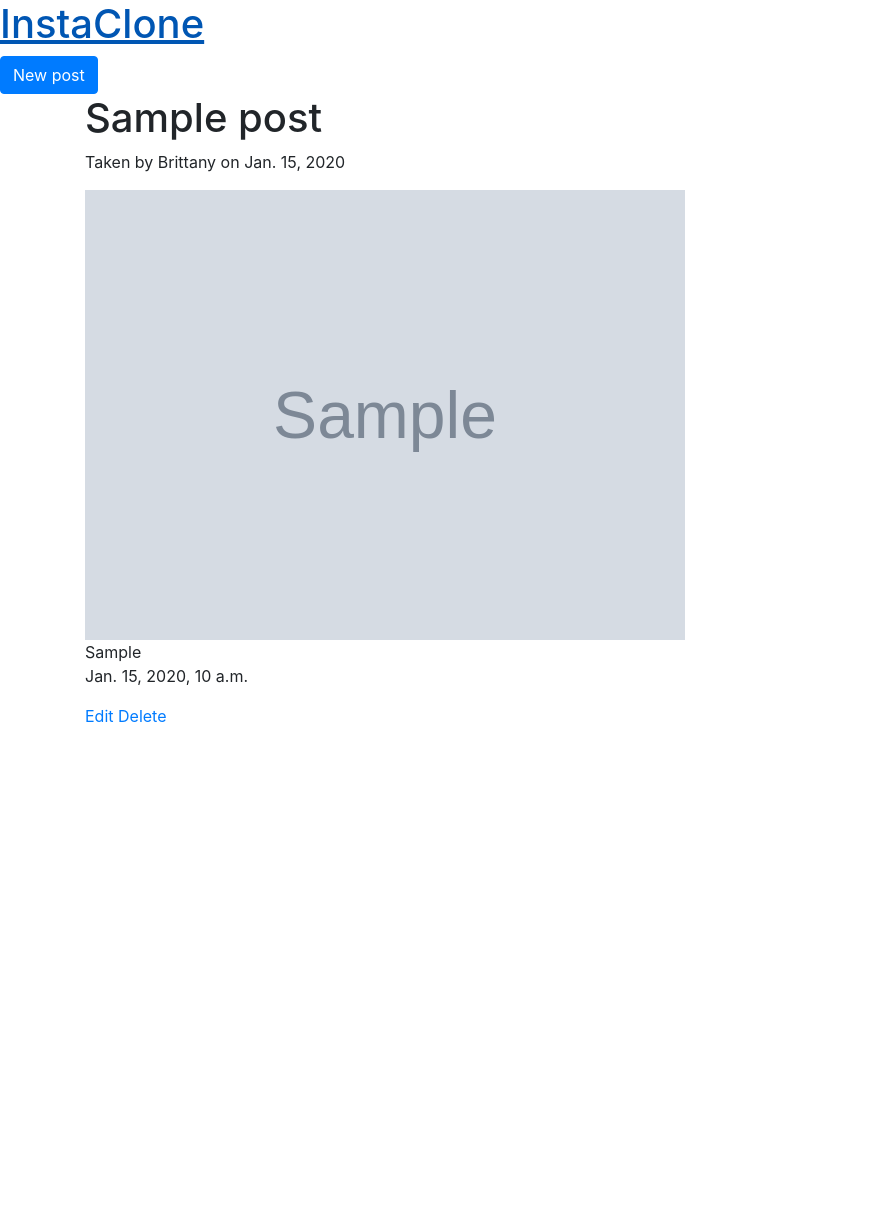
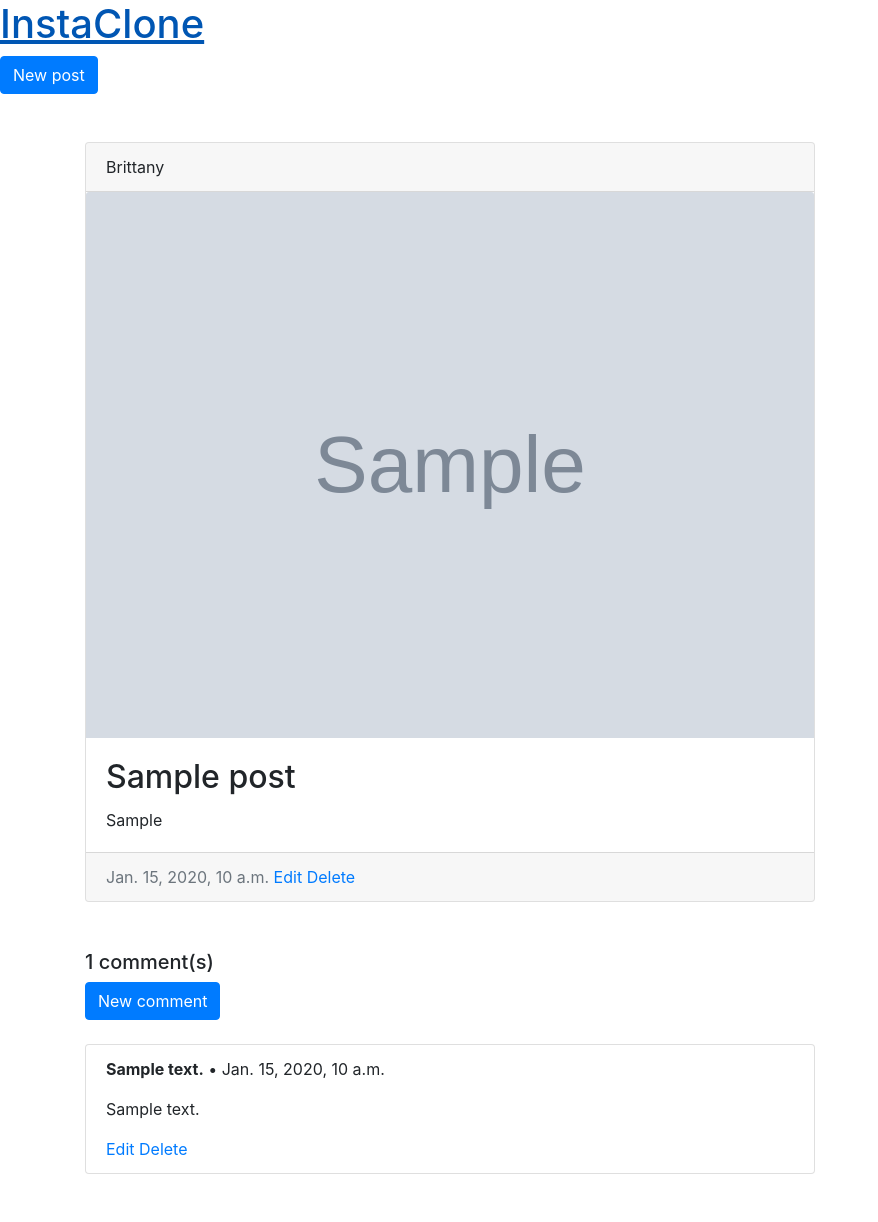
Before and after one commit to brittanylau/35px, a Django app: page /post/1 in a window 1280 px wide. Shown: the whole page, without its empty margins (0-878 px from the left). Before the commit the page ends 722 px from the top, so only its background shows below. Run offline with Django 3.2, Linux system fonts and the light colour scheme; tables that the repository leaves empty hold one stand-in row (values such as "Sample post"); grey boxes marked "Sample" are stand-in pictures; some libraries are stand-ins or nearby versions.

Commit message:
Implementing comments on posts

```diff
--- a/feed/models.py
+++ b/feed/models.py
@@ -25,10 +25,13 @@ class Post(models.Model):
         return reverse('feed:post_list')
 
 class Comment(models.Model):
-    post = models.ForeignKey(Post, on_delete=models.CASCADE)
+    post = models.ForeignKey(Post, on_delete=models.CASCADE, related_name='comments')
     commenter = models.CharField(max_length=50)
     text = models.CharField(max_length = 200)
     posted_on = models.DateTimeField(auto_now=True)
 
     def __str__(self):
         return self.commenter + ' said \"' + self.text
+
+    def get_absolute_url(self):
+        return reverse('feed:post_detail', kwargs={'pk': self.post.id})
--- a/feed/static/feed/css/style.css
+++ /dev/null
@@ -1,8 +0,0 @@
-* {
-
-}
-
-.photo {
-  width: 600px;
-  max-width: 100%;
-}
--- a/feed/templates/feed/base.html
+++ b/feed/templates/feed/base.html
@@ -14,7 +14,7 @@
 
     <div class="content container">
       <div class="row">
-        <div class="col-md-8">
+        <div class="col-md-8 py-5">
           {% block content %}
           {% endblock %}
         </div>
--- a/feed/templates/feed/comment_form.html
+++ b/feed/templates/feed/comment_form.html
@@ -1,7 +1,11 @@
+{% extends 'feed/base.html' %}
+
+{% block content %}
 <h1>New/update comment</h1>
 
 <form method="post">
   {% csrf_token %}
   {{ form.as_p }}
-  <input type="submit" value="Submit"/>
+  <input class="btn btn-primary" type="submit" value="Submit"/>
 </form>
+{% endblock %}
--- a/feed/templates/feed/comment_list.html
+++ b/feed/templates/feed/comment_list.html
@@ -0,0 +1,14 @@
+<div>
+  <ul class="list-group">
+    {% for comment in post.comments.all %}
+      <li class="list-group-item">
+        <strong>{{ comment.commenter }}</strong> • {{ comment.posted_on }}
+        <p>{{ comment.text|linebreaks }}</p>
+        <a href="{% url 'feed:comment_edit' comment.id %}">Edit</a>
+        <a href="{% url 'feed:comment_delete' comment.id %}">Delete</a>
+      </li>
+    {% empty %}
+      <p>No comments here yet :(</p>
+    {% endfor %}
+  </ul>
+</div>
--- a/feed/templates/feed/post_detail.html
+++ b/feed/templates/feed/post_detail.html
@@ -1,13 +1,29 @@
 {% extends 'feed/base.html' %}
 
 {% block content %}
-<h1>{{ post.title }}</h1>
+<div class="card mb-5">
+  <div class="card-header">
+    {{ post.photographer }}
+  </div>
 
-<p>Taken by {{ post.photographer }} on {{ post.taken_on }}</p>
-<img src="{{ post.image.url }}" alt="{{ post.title }}" class="photo">
-<br>
-<caption>{{ post.caption }}</caption>
-<p>{{ post.posted_on }}</p>
-<a href="{% url 'feed:post_edit' post.id %}">Edit</a>
-<a href="{% url 'feed:post_delete' post.id %}">Delete</a>
+  <img src="{{ post.image.url }}" alt="{{ post.title }}" class="card-img-top">
+
+  <div class="card-body">
+    <h2 class=card-title>{{ post.title }}</h2>
+    <caption class=card-text>{{ post.caption }}</caption>
+    <br>
+  </div>
+
+  <div class="card-footer">
+    <a href="{% url 'feed:post_detail' post.id %}" class="text-muted">{{ post.posted_on }}</a>
+
+    <a href="{% url 'feed:post_edit'   post.id %}">Edit</a>
+    <a href="{% url 'feed:post_delete' post.id %}">Delete</a>
+  </div>
+</div>
+
+<h5>{{ post.comments.count }} comment(s)</h5>
+<a class="btn btn-primary mb-4" href="{% url 'feed:comment_create' post.id %}" role="button">New comment</a>
+{% include "feed/comment_list.html" with objects=post %}
+
 {% endblock %}
--- a/feed/templates/feed/post_form.html
+++ b/feed/templates/feed/post_form.html
@@ -6,6 +6,6 @@
 <form method="post" enctype="multipart/form-data">
   {% csrf_token %}
   {{ form.as_p }}
-  <input type="submit" value="Submit"/>
+  <input class="btn btn-primary" type="submit" value="Submit"/>
 </form>
 {% endblock %}
--- a/feed/urls.py
+++ b/feed/urls.py
@@ -10,8 +10,8 @@ urlpatterns = [
     path('update/<int:pk>', views.PostUpdate.as_view(), name='post_edit'),
     path('delete/<int:pk>', views.PostDelete.as_view(), name='post_delete'),
 
-    path('post/<int:pk>/comments/', views.CommentList.as_view(), name='comment_list'),
+    path('post/<int:pk>/comments/',      views.CommentList.as_view(), name='comment_list'),
     path('post/<int:pk>/comment/create', views.CommentCreate.as_view(), name='comment_create'),
     path('post/<int:pk>/comment/update', views.CommentUpdate.as_view(), name='comment_edit'),
-    path('post/<int:pk>/comment/delete/', views.CommentDelete.as_view(), name='comment_delete'),
+    path('post/<int:pk>/comment/delete', views.CommentDelete.as_view(), name='comment_delete'),
 ]
--- a/feed/views.py
+++ b/feed/views.py
@@ -33,12 +33,14 @@ class CommentList(ListView):
 
 class CommentCreate(CreateView):
     model = Comment
-    fields = [ 'commenter', 'text' ]
+    fields = [ 'post', 'commenter', 'text' ]
 
 class CommentUpdate(UpdateView):
     model = Comment
-    fields = [ 'text' ]
+    fields = [ 'commenter', 'text' ]
 
 class CommentDelete(DeleteView):
     model = Comment
-    success_url = reverse_lazy('feed:post_list') # maybe send back to post detail later
+
+    def get_success_url(self):
+        return reverse_lazy('feed:post_detail', kwargs={'pk': self.object.post.id})
```
Also changed, not shown: feed/admin.py (+5 -2 lines), feed/templates/feed/comment_confirm_delete.html (+6 -4 lines), feed/templates/feed/post_list.html (+27 -17 lines).
